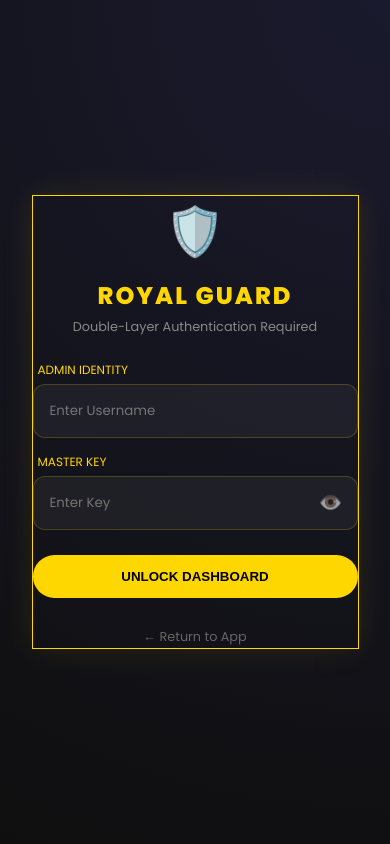
After one commit to connectapp2452/connectapp, a Flask app: template templates/admin_login.html in a window 390 px wide. The commit adds this page. Run offline with Flask 3, Linux system fonts and the light colour scheme; the template is opened without the code that fills it, so the values that code supplies are empty.

Commit message:
Build: Implemented Royal Gate security, mobile app shell, and floating nav

```diff
--- a/app.py
+++ b/app.py
@@ -9,14 +9,19 @@ load_dotenv()
 app = Flask(__name__)
 app.secret_key = os.getenv("SECRET_KEY", "connect_app_royal_secret_99")
 
-# Supabase Connection
+# --- CONFIGURATION & DATABASE ---
 url = os.getenv("SUPABASE_URL")
 key = os.getenv("SUPABASE_KEY")
 supabase = create_client(url, key)
 
+# Secure Admin Credentials
+ADMIN_USERNAME = "admin"
+ADMIN_PASSWORD = "@Loginlocal2452"
+
 # --- MIDDLEWARE / HELPERS ---
 
 def get_user_profile(user_id):
+    """Fetches the latest user data from Supabase profiles table"""
     try:
         response = supabase.table('profiles').select('*').eq('id', user_id).single().execute()
         return response.data
@@ -28,7 +33,7 @@ def inject_version():
     """Forces mobile browsers to refresh CSS by adding a random version number"""
     return dict(version=random.randint(1, 99999))
 
-# --- ROUTES ---
+# --- STANDARD USER ROUTES ---
 
 @app.route('/health')
 def health():
@@ -110,27 +115,63 @@ def earn():
             return redirect(url_for('dashboard'))
     return render_template('earn.html', profile=profile)
 
-@app.route('/admin')
-def admin_dashboard():
+# --- MATURE ADMIN SECURITY SYSTEM ---
+
+@app.route('/admin-gate', methods=['GET', 'POST'])
+def admin_gate():
+    """Secondary security layer for Admin access"""
     if 'user_id' not in session:
         return redirect(url_for('login'))
 
     profile = get_user_profile(session['user_id'])
 
-    # Secure Admin Wall: Only Power Level 99 enters
-    if not profile or profile.get('power_level') < 99:
-        flash("You do not have Royal permissions.")
+    # Check 1: User must have Power Level 99 in database
+    if not profile or profile.get('power_level', 0) < 99:
+        flash("You do not have the Royal bloodline for this area.")
         return redirect(url_for('dashboard'))
 
+    # Check 2: Verify hardcoded Admin Credentials
+    if request.method == 'POST':
+        user = request.form.get('admin_user')
+        password = request.form.get('admin_pass')
+
+        if user == ADMIN_USERNAME and password == ADMIN_PASSWORD:
+            session['admin_verified'] = True
+            return redirect(url_for('admin_dashboard'))
+        else:
+            flash("Incorrect Master Credentials.")
+
+    return render_template('admin_login.html')
+
+@app.route('/admin')
+def admin_dashboard():
+    """The Protected Command Center"""
+    if 'user_id' not in session:
+        return redirect(url_for('login'))
+
+    profile = get_user_profile(session['user_id'])
+
+    # Strict Redirection if conditions aren't met
+    if not profile or profile.get('power_level', 0) < 99 or not session.get('admin_verified'):
+        return redirect(url_for('admin_gate'))
+
     try:
-        # Fetch all profiles sorted by highest coin balance
         users_query = supabase.table('profiles').select('*').order('coin_balance', desc=True).execute()
         users_list = users_query.data
     except Exception as e:
-        print(f"Admin Error: {e}")
+        print(f"Admin Table Error: {e}")
         users_list = []
 
     return render_template('admin.html', users=users_list)
+
+@app.route('/admin-logout')
+def admin_logout():
+    """Locks the Admin Gate without logging the user out of the main app"""
+    session.pop('admin_verified', None)
+    flash("Admin Gate Locked.")
+    return redirect(url_for('dashboard'))
+
+# --- AUTH SYSTEM LOGOUT ---
 
 @app.route('/logout')
 def logout():
@@ -138,5 +179,6 @@ def logout():
     return redirect(url_for('home'))
 
 if __name__ == "__main__":
+    # Render uses the PORT environment variable
     port = int(os.environ.get("PORT", 10000))
     app.run(host='0.0.0.0', port=port)
--- a/static/css/style.css
+++ b/static/css/style.css
@@ -6,34 +6,152 @@
     --dark: #0f0f0f;
     --card: rgba(255, 255, 255, 0.05);
     --gold: #ffd700;
+    --danger: #ff4b2b;
+    --bg-gradient: radial-gradient(circle at top right, #1a1a2e, #0f0f0f);
+}
+
+* {
+    box-sizing: border-box;
+    -webkit-tap-highlight-color: transparent;
 }
 
 body {
-    background: radial-gradient(circle at top right, #1a1a2e, #0f0f0f);
+    background: var(--bg-gradient);
     color: white;
     font-family: 'Poppins', sans-serif;
     margin: 0;
     overflow-x: hidden;
 }
 
-/* Updated Navbar for perfect alignment */
-.navbar {
+/* --- APP LAYOUT (MOBILE FIRST) --- */
+.app-body {
+    background: #0a0a0c;
+    min-height: 100vh;
+    padding-bottom: 110px; /* Space for floating nav */
+}
+
+/* --- NAVIGATION & SIDEBAR --- */
+.navbar, .app-nav {
     display: flex;
     justify-content: space-between;
     padding: 20px 10%;
     align-items: center;
-    backdrop-filter: blur(10px);
-    background: rgba(15, 15, 15, 0.8);
+    backdrop-filter: blur(15px);
+    background: rgba(15, 15, 15, 0.85);
     position: sticky;
     top: 0;
     z-index: 1000;
+    border-bottom: 1px solid rgba(255,255,255,0.05);
 }
 
-.nav-links {
+.side-drawer {
+    position: fixed;
+    top: 0;
+    left: -300px;
+    width: 280px;
+    height: 100%;
+    background: #111113;
+    z-index: 2000;
+    transition: 0.4s cubic-bezier(0.4, 0, 0.2, 1);
+    padding: 40px 25px;
+    box-shadow: 15px 0 50px rgba(0,0,0,0.8);
+    border-right: 1px solid rgba(255,255,255,0.05);
+}
+
+.side-drawer.open { left: 0; }
+
+.drawer-header {
+    display: flex;
+    justify-content: space-between;
+    align-items: center;
+    margin-bottom: 40px;
+}
+
+.drawer-links a {
+    display: block;
+    color: #eee;
+    text-decoration: none;
+    font-size: 1.1rem;
+    padding: 18px 0;
+    transition: 0.3s;
+    border-bottom: 1px solid rgba(255,255,255,0.03);
+}
+
+.drawer-links a:hover { color: var(--primary); padding-left: 10px; }
+
+/* --- PASSWORD WRAPPER --- */
+.password-wrapper {
+    position: relative;
+    width: 100%;
+}
+
+.password-wrapper input { padding-right: 50px; }
+
+.toggle-password {
+    position: absolute;
+    right: 15px;
+    top: 14px;
+    cursor: pointer;
+    opacity: 0.6;
+    transition: 0.3s;
+    user-select: none;
+    font-size: 1.2rem;
+}
+
+/* --- FLOATING BOTTOM NAV --- */
+.bottom-nav {
+    position: fixed;
+    bottom: 25px;
+    left: 20px;
+    right: 20px;
+    height: 75px;
+    background: rgba(20, 20, 22, 0.9);
+    backdrop-filter: blur(25px);
+    border-radius: 40px;
+    display: flex;
+    justify-content: space-around;
+    align-items: center;
+    border: 1px solid rgba(255,255,255,0.1);
+    z-index: 1500;
+    box-shadow: 0 15px 35px rgba(0,0,0,0.5);
+}
+
+.nav-item {
+    display: flex;
+    flex-direction: column;
+    align-items: center;
+    color: #777;
+    text-decoration: none;
+    transition: 0.3s;
+}
+
+.nav-item.active { color: var(--primary); }
+
+.nav-item span {
+    font-size: 0.6rem;
+    text-transform: uppercase;
+    margin-top: 5px;
+    font-weight: 600;
+}
+
+.nav-floating-btn { position: relative; top: -30px; }
+
+.float-btn {
+    width: 65px;
+    height: 65px;
+    background: linear-gradient(135deg, var(--primary), var(--secondary));
+    border-radius: 50%;
     display: flex;
     align-items: center;
+    justify-content: center;
+    color: white;
+    font-size: 2.2rem;
+    text-decoration: none;
+    box-shadow: 0 10px 25px rgba(0, 210, 255, 0.5);
+    border: 4px solid #0a0a0c;
 }
 
+/* --- HERO & DASHBOARD CONTENT --- */
 .hero {
     min-height: 90vh;
     display: flex;
@@ -42,120 +160,69 @@ body {
     padding: 0 10%;
 }
 
-.hero-text h1 {
-    font-size: 4rem;
-    background: linear-gradient(to right, var(--primary), #fff);
-    -webkit-background-clip: text;
-    -webkit-text-fill-color: transparent;
-    margin-bottom: 10px;
-    line-height: 1.1;
+.app-content { padding: 30px 5%; }
+
+.welcome-section h1 {
+    font-size: 1.8rem;
+    margin-bottom: 5px;
 }
 
-.hero-image img {
-    width: 450px;
+.card {
+    background: var(--card);
+    padding: 25px;
     border-radius: 20px;
-    box-shadow: 0 0 50px rgba(0, 210, 255, 0.2);
-    animation: float 6s ease-in-out infinite;
+    border: 1px solid rgba(255,255,255,0.1);
+    margin-top: 20px;
 }
 
-@keyframes float {
-    0%, 100% { transform: translateY(0px); }
-    50% { transform: translateY(-20px); }
-}
-
-.features-grid {
-    display: grid;
-    grid-template-columns: repeat(auto-fit, minmax(250px, 1fr));
-    gap: 30px;
-    padding: 50px 10%;
-}
-
-.feature-card {
-    background: var(--card);
-    padding: 30px;
-    border-radius: 15px;
-    border: 1px solid rgba(255,255,255,0.1);
-    transition: 0.3s;
-    text-align: center;
-}
-
-.feature-card:hover {
-    transform: translateY(-10px);
-    border-color: var(--primary);
-}
-
+/* --- BUTTONS & INPUTS --- */
 .btn-royal {
     background: linear-gradient(45deg, var(--primary), var(--secondary));
-    padding: 12px 30px;
+    padding: 14px 35px;
     border-radius: 50px;
     color: white;
     text-decoration: none;
     font-weight: 600;
+    border: none;
+    cursor: pointer;
     transition: 0.3s;
     display: inline-block;
-    border: none;
-    cursor: pointer;
 }
 
-.btn-royal:hover {
-    box-shadow: 0 10px 20px rgba(0, 210, 255, 0.4);
-    transform: scale(1.05);
-}
-
-.auth-container {
-    max-width: 400px;
-    margin: 80px auto;
-    background: var(--card);
-    padding: 40px;
-    border-radius: 20px;
-    backdrop-filter: blur(20px);
-    border: 1px solid rgba(255,255,255,0.1);
-}
+.btn-royal:hover { transform: translateY(-3px); box-shadow: 0 10px 20px rgba(0, 210, 255, 0.3); }
 
 input {
     width: 100%;
-    padding: 14px;
+    padding: 16px;
     margin-bottom: 20px;
     background: rgba(255,255,255,0.05);
     border: 1px solid rgba(255,255,255,0.1);
-    border-radius: 10px;
+    border-radius: 12px;
     color: white;
-    box-sizing: border-box;
+    font-family: inherit;
 }
 
-/* MOBILE FIXES */
+/* --- ADMIN TABLE --- */
+.admin-table-container { overflow-x: auto; background: var(--card); border-radius: 15px; }
+table { width: 100%; border-collapse: collapse; }
+th { padding: 15px; color: var(--primary); text-align: left; font-size: 0.8rem; border-bottom: 1px solid rgba(255,255,255,0.1); }
+td { padding: 15px; border-bottom: 1px solid rgba(255,255,255,0.05); }
+
+/* --- RESPONSIVE FIXES --- */
 @media (max-width: 768px) {
     .navbar { padding: 15px 5%; }
-    .navbar h2 { font-size: 1.2rem; }
-
-    .hero {
-        flex-direction: column;
-        text-align: center;
-        padding-top: 60px;
-        justify-content: center;
-    }
-
-    .hero-text h1 { font-size: 2.8rem; }
-    .hero-image img { width: 90%; margin-top: 40px; }
-
-    .nav-links a:first-child { font-size: 0.8rem; margin-right: 10px !important; }
-    .btn-royal { padding: 10px 20px; font-size: 0.8rem; }
+    .hero { flex-direction: column; text-align: center; padding-top: 50px; }
+    .hero-text h1 { font-size: 2.6rem; }
+    .hero-image img { width: 85%; margin-top: 30px; }
+    .bottom-nav { left: 10px; right: 10px; bottom: 15px; }
 }
 
-table th {
-    text-transform: uppercase;
-    font-size: 0.8rem;
-    letter-spacing: 1px;
-    color: var(--primary);
+/* Menu Burger Icon */
+.menu-trigger { cursor: pointer; padding: 5px; }
+.menu-trigger .bar {
+    width: 22px;
+    height: 2px;
+    background-color: white;
+    margin: 4px 0;
+    border-radius: 2px;
 }
-
-table tr:hover {
-    background: rgba(255, 255, 255, 0.02);
-}
-
-/* Ensure the manage button doesn't look weird */
-.btn-royal-small {
-    padding: 5px 12px;
-    font-size: 0.75rem;
-    border-radius: 4px;
-}
--- /dev/null
+++ b/templates/admin_login.html
@@ -0,0 +1,69 @@
+<!DOCTYPE html>
+<html lang="en">
+<head>
+    <meta charset="UTF-8">
+    <meta name="viewport" content="width=device-width, initial-scale=1.0, maximum-scale=1.0, user-scalable=no">
+    <link rel="stylesheet" href="{{ url_for('static', filename='css/style.css') }}?v={{ version }}">
+    <title>Restricted | Admin Gate</title>
+</head>
+<body style="display: flex; align-items: center; justify-content: center; height: 100vh; margin: 0;">
+
+    <div class="auth-container" style="border: 1px solid var(--gold); box-shadow: 0 0 30px rgba(255, 215, 0, 0.1);">
+        <div style="text-align: center; margin-bottom: 25px;">
+            <div style="font-size: 3rem; margin-bottom: 10px;">🛡️</div>
+            <h2 style="color: var(--gold); text-transform: uppercase; letter-spacing: 2px; margin: 0;">Royal Guard</h2>
+            <p style="font-size: 0.8rem; color: #888; margin-top: 5px;">Double-Layer Authentication Required</p>
+        </div>
+
+        {% with messages = get_flashed_messages() %}
+          {% if messages %}
+            {% for message in messages %}
+              <div style="color: #ff4b2b; background: rgba(255, 75, 43, 0.1); padding: 10px; border-radius: 8px; font-size: 0.8rem; margin-bottom: 15px; text-align: center; border: 1px solid rgba(255, 75, 43, 0.2);">
+                {{ message }}
+              </div>
+            {% endfor %}
+          {% endif %}
+        {% endwith %}
+
+        <form action="/admin-gate" method="POST">
+            <div style="margin-bottom: 15px;">
+                <label style="display: block; font-size: 0.75rem; color: var(--gold); margin-bottom: 5px; margin-left: 5px;">ADMIN IDENTITY</label>
+                <input type="text" name="admin_user" placeholder="Enter Username" required
+                       style="margin-bottom: 0; border-color: rgba(255, 215, 0, 0.2);">
+            </div>
+
+            <div style="margin-bottom: 25px;">
+                <label style="display: block; font-size: 0.75rem; color: var(--gold); margin-bottom: 5px; margin-left: 5px;">MASTER KEY</label>
+                <div class="password-wrapper">
+                    <input type="password" id="gate-pass" name="admin_pass" placeholder="Enter Key" required
+                           style="margin-bottom: 0; border-color: rgba(255, 215, 0, 0.2);">
+                    <span class="toggle-password" id="toggleIcon" onclick="togglePass()" style="top: 12px;">👁️</span>
+                </div>
+            </div>
+
+            <button type="submit" class="btn-royal" style="width: 100%; background: var(--gold); color: #000; font-weight: 800; text-transform: uppercase;">
+                Unlock Dashboard
+            </button>
+        </form>
+
+        <div style="text-align: center; margin-top: 25px;">
+            <a href="/dashboard" style="color: #666; text-decoration: none; font-size: 0.8rem;">← Return to App</a>
+        </div>
+    </div>
+
+    <script>
+        function togglePass() {
+            const field = document.getElementById('gate-pass');
+            const icon = document.getElementById('toggleIcon');
+
+            if (field.type === 'password') {
+                field.type = 'text';
+                icon.innerText = '🔒'; // Changes to lock when visible
+            } else {
+                field.type = 'password';
+                icon.innerText = '👁️'; // Back to eye
+            }
+        }
+    </script>
+</body>
+</html>
```
Also changed, not shown: templates/dashboard.html (+60 -14 lines), templates/login.html (+13 -1 lines), templates/register.html (+13 -1 lines).
